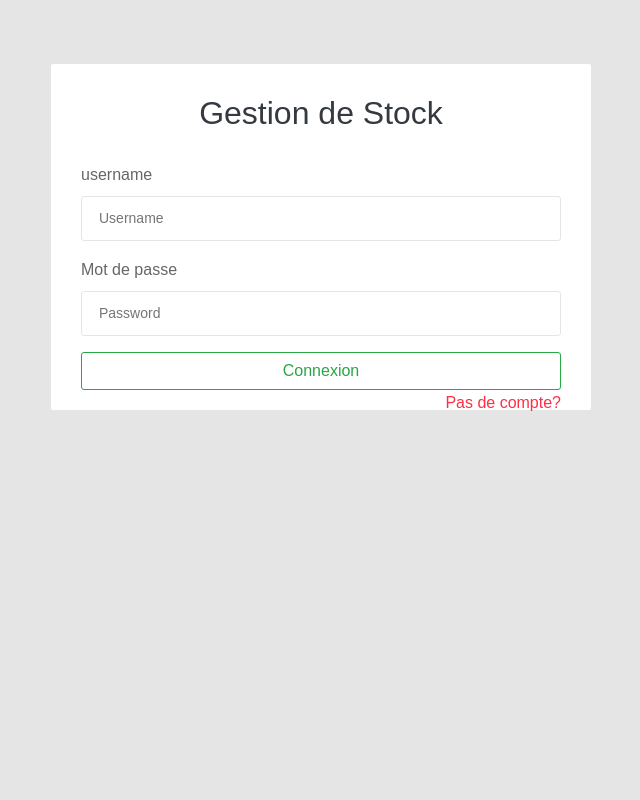
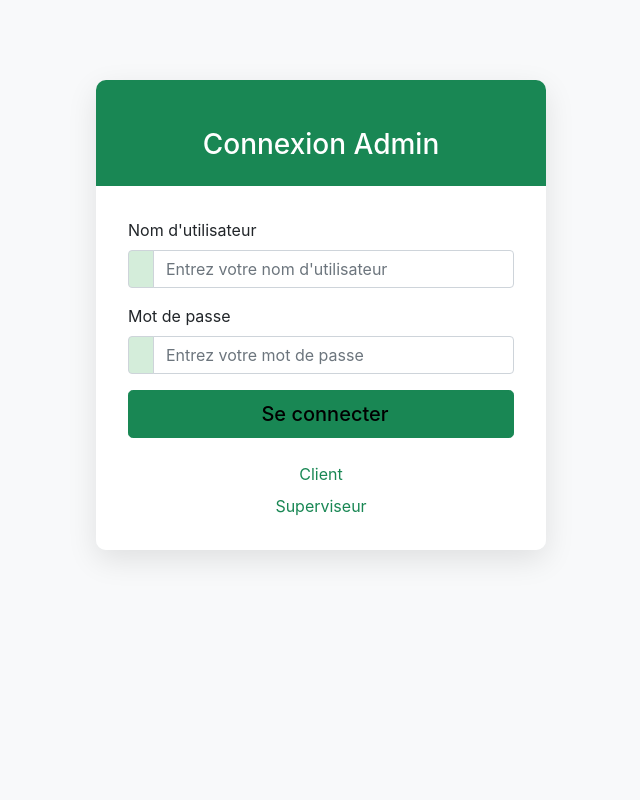
Before and after one commit to MohamedMBG/management, a Django app: page /admin_panel/login/ in a window 1280 px wide. Shown: the whole page, without its empty margins (319-959 px from the left). Run offline with Django 5.2, Linux system fonts and the light colour scheme; some libraries are stand-ins or nearby versions; some web fonts are replaced.

Commit message:
final touches

```diff
--- a/admin_panel/models.py
+++ b/admin_panel/models.py
@@ -52,3 +52,6 @@ class Achat(models.Model):
 
     def __str__(self):
         return f"Achat de {self.quantite} x {self.produit.designation} par {self.client}"
+
+    def total(self):
+        return self.quantite * self.produit.prix_unitaire
--- a/admin_panel/templates/admin_panel/fournisseur.html
+++ b/admin_panel/templates/admin_panel/fournisseur.html
@@ -28,7 +28,6 @@
                     <thead class="thead-dark">
                         <tr>
                             <th>Nom</th>
-                            <th>Contact</th>
                             <th>Email</th>
                             <th>Téléphone</th>
                             <th>Adresse</th>
@@ -39,7 +38,6 @@
                         {% for fournisseur in fournisseurs %}
                         <tr>
                             <td>{{ fournisseur.nom }}</td>
-                            <td>{{ fournisseur.contact|default:"-" }}</td>
                             <td>{{ fournisseur.email|default:"-" }}</td>
                             <td>{{ fournisseur.telephone|default:"-" }}</td>
                             <td>{{ fournisseur.adresse|truncatechars:30|default:"-" }}</td>
--- a/admin_panel/templates/admin_panel/produits.html
+++ b/admin_panel/templates/admin_panel/produits.html
@@ -34,7 +34,7 @@
                             <tr>
                                 <td>{{ produit.id }}</td>
                                 <td>{{ produit.designation }}</td>
-                                <td>{{ produit.prix_unitaire|floatformat:2 }} €</td>
+                                <td>{{ produit.prix_unitaire|floatformat:2 }} DHs</td>
                                 <td>{{ produit.quantite }}</td>
                                 <td>{{ produit.alert_quantite }}</td>
                                 <td>{{ produit.fournisseur.nom|default:"-" }}</td>
--- a/admin_panel/views.py
+++ b/admin_panel/views.py
@@ -53,7 +53,16 @@ def logout_view(request):
 # Protection de la vue - accessible uniquement aux utilisateurs connectés
 @login_required
 def dashboard(request):
-    return render(request, 'admin_panel/adminDashboard.html')
+    context = {
+        'produits_count': Produit.objects.count(),
+        'fournisseurs_count': Fournisseur.objects.count(),
+        'achats_count': Achat.objects.count(),
+        'superviseurs_count': Superviseur.objects.count(),
+        'derniers_produits': Produit.objects.order_by('-id')[:4],
+        'derniers_achats': Achat.objects.select_related('produit').order_by('-created_at')[:4],
+        'user': request.user
+    }
+    return render(request, 'admin_panel/adminDashboard.html', context)
 
 # ===== GESTION DES PRODUITS (CRUD) =====
 @login_required
--- a/templates/login.html
+++ b/templates/login.html
@@ -6,111 +6,181 @@
     <!-- Required meta tags-->
     <meta charset="UTF-8">
     <meta name="viewport" content="width=device-width, initial-scale=1, shrink-to-fit=no">
+    <meta name="theme-color" content="#28a745">
 
     <!-- Title Page-->
-    <title>b&b management - Login</title>
+    <title>Gestion de Stock - Connexion</title>
 
-    <!-- Fontfaces CSS-->
-    <link href="{% static 'style/font-face.css' %}" rel="stylesheet">
-    <link href="{% static 'vendor/font-awesome-4.7/css/font-awesome.min.css' %} " rel="stylesheet" media="all">
-    <link href="{% static 'vendor/font-awesome-5/css/fontawesome-all.min.css' %}" rel="stylesheet" media="all">
-    <link href="{% static 'vendor/mdi-font/css/material-design-iconic-font.min.css' %}" rel="stylesheet" media="all">
+    <!-- Favicon -->
+
+    <!-- Font Awesome -->
 
     <!-- Bootstrap CSS-->
-    <link href="{% static 'vendor/bootstrap-4.1/bootstrap.min.css' %}" rel="stylesheet" media="all">
+    <link href="{% static 'vendor/bootstrap-4.1/bootstrap.min.css' %}" rel="stylesheet">
 
-    <!-- Vendor CSS-->
-    <link href="{% static 'vendor/animsition/animsition.min.css' %}" rel="stylesheet" media="all">
-    <link href="{% static 'vendor/bootstrap-progressbar/bootstrap-progressbar-3.3.4.min.css' %}" rel="stylesheet"
-          media="all">
-    <link href="{% static 'vendor/wow/animate.css' %}" rel="stylesheet" media="all">
-    <link href="{% static 'vendor/css-hamburgers/hamburgers.min.css' %}" rel="stylesheet" media="all">
-    <link href="{% static 'vendor/slick/slick.css' %}" rel="stylesheet" media="all">
-    <link href="{% static 'vendor/select2/select2.min.css' %} " rel="stylesheet" media="all">
-    <link href="{% static 'vendor/perfect-scrollbar/perfect-scrollbar.css' %}" rel="stylesheet" media="all">
+    <!-- Custom CSS -->
+    <style>
+        :root {
+            --primary-green: #198754;
+            --dark-green: #218838;
+            --light-green: #d4edda;
+        }
 
-    <!-- Main CSS-->
-    <link href=" {% static 'style/theme.css' %}" rel="stylesheet" media="all">
+        body {
+            background-color: #f8f9fa;
+            background-size: cover;
+            background-position: center;
+            background-attachment: fixed;
+            min-height: 100vh;
+        }
 
+        .login-container {
+            max-width: 450px;
+            margin: 0 auto;
+            padding-top: 5rem;
+        }
+
+        .login-card {
+            border: none;
+            border-radius: 10px;
+            box-shadow: 0 10px 30px rgba(0, 0, 0, 0.1);
+            overflow: hidden;
+        }
+
+        .login-header {
+            background-color: var(--primary-green);
+            color: white;
+            padding: 1.5rem;
+            text-align: center;
+        }
+
+        .login-body {
+            padding: 2rem;
+            background-color: white;
+        }
+
+        .form-control:focus {
+            border-color: var(--primary-green);
+            box-shadow: 0 0 0 0.2rem rgba(40, 167, 69, 0.25);
+        }
+
+        .btn-login {
+            background-color: var(--primary-green);
+            border-color: var(--primary-green);
+            padding: 0.5rem 1.5rem;
+            font-weight: 500;
+            transition: all 0.3s;
+        }
+
+        .btn-login:hover {
+            background-color: var(--dark-green);
+            border-color: var(--dark-green);
+            transform: translateY(-2px);
+        }
+
+        .login-logo {
+            margin-bottom: 1.5rem;
+        }
+
+        .login-logo img {
+            height: 60px;
+        }
+
+        .input-group-text {
+            background-color: var(--light-green);
+            color: var(--primary-green);
+        }
+
+        .alert-message {
+            background-color: var(--light-green);
+            border-color: #c3e6cb;
+            color: #155724;
+        }
+
+        .footer-links {
+            text-align: center;
+            margin-top: 1rem;
+            color: #6c757d;
+        }
+
+        .footer-links a {
+            color: var(--primary-green);
+            text-decoration: none;
+        }
+    </style>
 </head>
 
-<body class="animsition">
-<div class="page-wrapper">
-    <div class="page-content--bge5">
-        <div class="container">
-            <div class="login-wrap">
-                <div class="login-content">
+<body>
+    <div class="login-container">
+        <div class="login-card">
+            <div class="login-header">
                 <div class="login-logo">
-                        <a href="./">
-                            <span class="h2 text-dark">Gestion de Stock</span>
-                        </a>
                 </div>
-                    <div class="login-form">
+                <h3 class="mb-0">Connexion Admin</h3>
+            </div>
+
+            <div class="login-body">
+                {% if messages %}
+                    {% for message in messages %}
+                    <div class="alert alert-message alert-dismissible fade show" role="alert">
+                        {{ message }}
+                        <button type="button" class="close" data-dismiss="alert" aria-label="Close">
+                            <span aria-hidden="true">&times;</span>
+                        </button>
+                    </div>
+                    {% endfor %}
+                {% endif %}
+
                 <form action="{% url 'admin_panel:login' %}" method="POST" id="checkLogin">
                     {% csrf_token %}
+
                     <div class="form-group">
-
-                                <label>username </label>
-                                <input class="au-input au-input--full" type="text" id="username" name="username"
-                                       placeholder="Username">
+                        <label for="username">Nom d'utilisateur</label>
+                        <div class="input-group mb-3">
+                            <div class="input-group-prepend">
+                                <span class="input-group-text"><i class="fas fa-user"></i></span>
                             </div>
-                            <div class="form-group">
-                                <label>Mot de passe </label>
-                                <input class="au-input au-input--full" type="password" id="password" name="password"
-                                       placeholder="Password">
+                            <input type="text" class="form-control" id="username" name="username" placeholder="Entrez votre nom d'utilisateur" required>
+                        </div>
                     </div>
 
-                            <div class="login-checkbox float-left">
-                                {% if messages %}
-                                    {% for message in messages %}
-                                        <label>
-                                            <a href="#">{{ message }}</a>
-                                        </label>
-                                    {% endfor %}
-                                {% endif %}
+                    <div class="form-group">
+                        <label for="password">Mot de passe</label>
+                        <div class="input-group mb-3">
+                            <div class="input-group-prepend">
+                                <span class="input-group-text"><i class="fas fa-lock"></i></span>
                             </div>
-                            <button id="connect" name="btn_submit" class="btn au-btn--block btn-outline-success" type="submit">
-                                Connexion
+                            <input type="password" class="form-control" id="password" name="password" placeholder="Entrez votre mot de passe" required>
+                        </div>
+                    </div>
+                    <button type="submit" class="btn btn-login btn-block btn-lg">
+                        <i class="fas fa-sign-in-alt mr-2"></i> Se connecter
                     </button>
-                            <div class="login-checkbox float-right">
-                                    <label>
-                                        <a href="{% url 'client_panel:signup' %}">Pas de compte?</a>
-                                    </label>
-                                </div>
+                </form>
 
-                        </form>
-                    </div>
+                <div class="footer-links mt-4">
+                    <a href="{% url 'client_panel:client_signin' %}" class="d-block mb-2">Client</a>
+                    <a href="{% url 'supervisor_panel:login' %}" class="d-block">Superviseur</a>
                 </div>
             </div>
         </div>
     </div>
 
-</div>
-
     <!-- Jquery JS-->
-<script src=" {% static 'vendor/jquery-3.2.1.min.js' %}"></script>
+    <script src="{% static 'vendor/jquery-3.2.1.min.js' %}"></script>
     <!-- Bootstrap JS-->
     <script src="{% static 'vendor/bootstrap-4.1/popper.min.js' %}"></script>
-<script src=" {% static 'vendor/bootstrap-4.1/bootstrap.min.js' %}"></script>
-<!-- Vendor JS       -->
-<script src="{% static 'vendor/slick/slick.min.js' %}">
+    <script src="{% static 'vendor/bootstrap-4.1/bootstrap.min.js' %}"></script>
+
+    <!-- Custom JS -->
+    <script>
+        // Add animation to form submission
+        $(document).ready(function() {
+            $('#checkLogin').submit(function() {
+                $('#connect').html('<span class="spinner-border spinner-border-sm" role="status" aria-hidden="true"></span> Connexion en cours...');
+            });
+        });
     </script>
-<script src=" {% static 'vendor/wow/wow.min.js' %}"></script>
-<script src="{% static 'vendor/animsition/animsition.min.js' %}"></script>
-<script src="{% static 'vendor/bootstrap-progressbar/bootstrap-progressbar.min.js' %}">
-</script>
-<script src=" {% static 'vendor/counter-up/jquery.waypoints.min.js' %} "></script>
-<script src=" {% static 'vendor/counter-up/jquery.counterup.min.js' %} ">
-</script>
-<script src=" {% static 'vendor/circle-progress/circle-progress.min.js' %}"></script>
-<script src=" {% static 'vendor/perfect-scrollbar/perfect-scrollbar.js' %}"></script>
-<script src=" {% static 'vendor/chartjs/Chart.bundle.min.js' %} "></script>
-<script src=" {% static 'vendor/select2/select2.min.js' %}"></script>
-
-
-<!-- Main JS-->
-<script src=" {% static 'js/main.js' %}"></script>
-<script src=" {% static 'script/main.js' %} " type="text/javascript"></script>
 </body>
 
 </html>
```
Also changed, not shown: admin_panel/templates/admin_panel/achats.html (+3 -7 lines), admin_panel/templates/admin_panel/adminDashboard.html (+12 -4 lines), admin_panel/templates/admin_panel/master_page.html (+20 -7 lines), db.sqlite3. Lines whose indentation alone changed are shown as unchanged.
